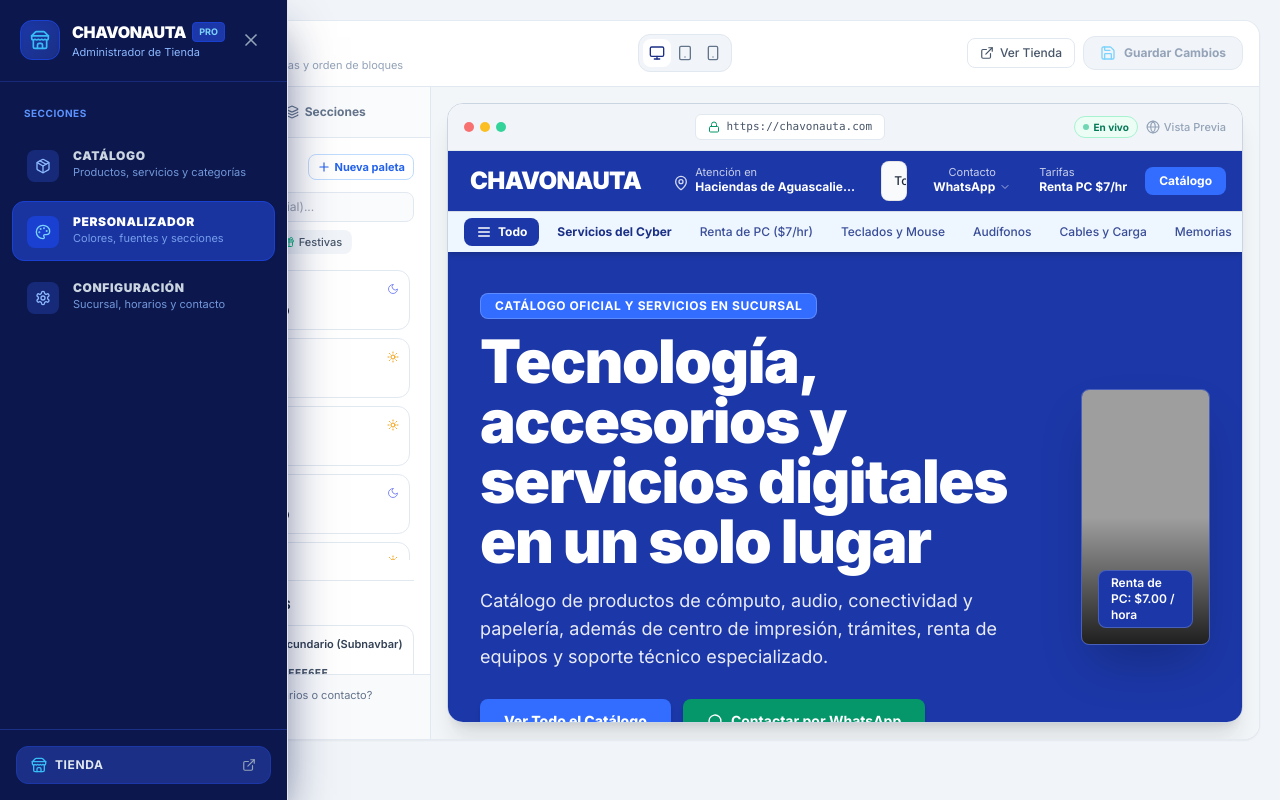
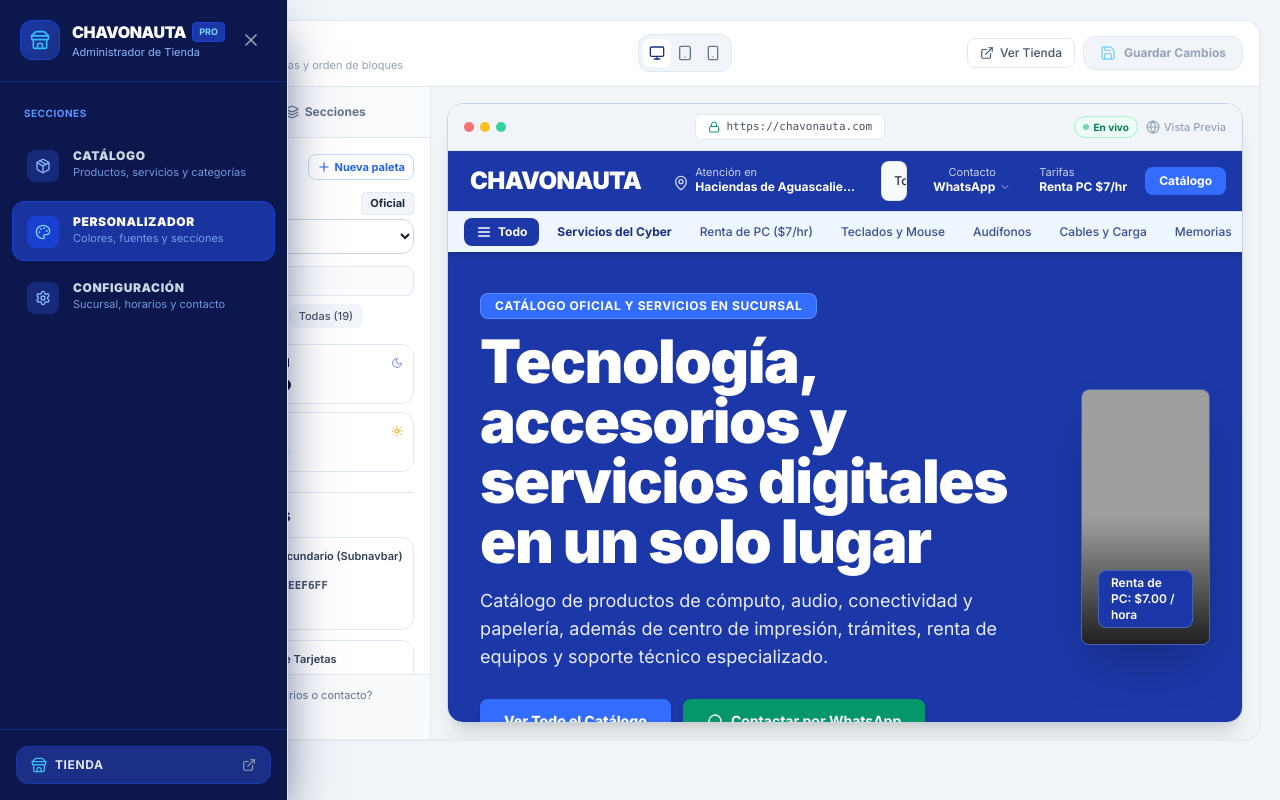
Before and after one commit to AzaelFajardo/Chavonauta-WebPage, a Next.js app: page /admin/personalizador in a window 1280 px wide. Built offline with nearby package versions, Linux system fonts and the light colour scheme; grey boxes are pictures that could not be loaded.

Commit message:
refactor: elimina scroll anidado en paletas y agrega selector rapido

```diff
--- a/src/components/customizer/ColorPaletteEditor.tsx
+++ b/src/components/customizer/ColorPaletteEditor.tsx
@@ -71,9 +71,34 @@ export function ColorPaletteEditor({
   const currentPalette = theme.palette;
   const customPresets = theme.customPresets || [];
 
-  // Filtros de categoría: todas, claras, oscuras, festivas, custom
-  const [filterMode, setFilterMode] = useState<"all" | "light" | "dark" | "temporada" | "custom">("all");
+  // Filtros de categoría: populares, estilos, temporada, custom, all
+  const [filterMode, setFilterMode] = useState<
+    "populares" | "estilos" | "temporada" | "custom" | "all"
+  >("populares");
   const [searchQuery, setSearchQuery] = useState("");
+
+  const POPULAR_KEYS = ["chavonauta_navy", "chavonauta_dark", "cyberpunk", "oceano"];
+
+  // Detección automática del preset activo para sincronizar el selector desplegable
+  const activePresetKey = useMemo(() => {
+    for (const [key, preset] of Object.entries(PRESET_PALETTES)) {
+      if (
+        preset.palette.primary === currentPalette.primary &&
+        preset.palette.background === currentPalette.background
+      ) {
+        return key;
+      }
+    }
+    for (const cp of customPresets) {
+      if (
+        cp.palette.primary === currentPalette.primary &&
+        cp.palette.background === currentPalette.background
+      ) {
+        return `custom:${cp.id}`;
+      }
+    }
+    return "";
+  }, [currentPalette, customPresets]);
 
   // Estado del creador de preset personalizado
   const [isCreatingPreset, setIsCreatingPreset] = useState(false);
@@ -157,26 +182,24 @@ export function ColorPaletteEditor({
   // Filtrado reactivo de presets oficiales
   const filteredOfficialEntries = useMemo(() => {
     return Object.entries(PRESET_PALETTES).filter(([key, p]) => {
-      // Filtro de búsqueda
+      // Si el usuario escribe una búsqueda, busca en todo el catálogo
       if (searchQuery.trim()) {
         const q = searchQuery.toLowerCase().trim();
-        const matchesName = p.label.toLowerCase().includes(q) || key.toLowerCase().includes(q);
-        if (!matchesName) return false;
+        return p.label.toLowerCase().includes(q) || key.toLowerCase().includes(q);
       }
 
-      // Filtro por categoría o modo
-      if (filterMode === "all") return true;
-      if (filterMode === "light") return p.mode === "light";
-      if (filterMode === "dark") return p.mode === "dark";
+      // Filtro por categoría seleccionada
+      if (filterMode === "populares") return POPULAR_KEYS.includes(key);
+      if (filterMode === "estilos") return p.category === "estilos" && !POPULAR_KEYS.includes(key);
       if (filterMode === "temporada") return p.category === "temporada";
       if (filterMode === "custom") return false;
-      return true;
+      return true; // "all"
     });
   }, [filterMode, searchQuery]);
 
   // Filtrado de presets personalizados
   const filteredCustomPresets = useMemo(() => {
-    if (filterMode !== "all" && filterMode !== "custom") return [];
+    if (filterMode !== "all" && filterMode !== "custom" && filterMode !== "populares") return [];
     if (!searchQuery.trim()) return customPresets;
     return customPresets.filter((p) =>
       p.label.toLowerCase().includes(searchQuery.toLowerCase().trim())
@@ -203,6 +226,76 @@ export function ColorPaletteEditor({
           </button>
         </div>
 
+        {/* Selector Desplegable Rápido (1 Clic, Sin Scroll) */}
+        <div className="space-y-1">
+          <div className="flex items-center justify-between text-[11px] font-medium text-slate-500">
+            <span>Tema activo:</span>
+            <span className="font-bold text-slate-800 bg-slate-100 px-2 py-0.5 rounded border border-slate-200">
+              {activePresetKey && !activePresetKey.startsWith("custom:")
+                ? PRESET_PALETTES[activePresetKey]?.label || "Personalizado"
+                : activePresetKey
+                ? customPresets.find((c) => `custom:${c.id}` === activePresetKey)?.label || "Personalizado"
+                : "Personalizado (manual)"}
+            </span>
+          </div>
+
+          <div className="relative">
+            <select
+              value={activePresetKey}
+              onChange={(e) => {
+                const val = e.target.value;
+                if (!val) return;
+                if (val.startsWith("custom:")) {
+                  const id = val.replace("custom:", "");
+                  const p = customPresets.find((cp) => cp.id === id);
+                  if (p) applyCustomPreset(p);
+                } else {
+                  applyOfficialPreset(val);
+                }
+              }}
+              className="w-full px-3 py-2 text-xs font-semibold rounded-xl border border-slate-300 bg-white text-slate-900 shadow-2xs hover:border-slate-400 focus:outline-none focus:ring-2 focus:ring-blue-600 cursor-pointer transition-colors"
+            >
+              <option value="" disabled>
+                {activePresetKey ? "Cambiar de tema..." : "🎨 Personalizado (ajuste manual)"}
+              </option>
+              <optgroup label="⭐ Populares & Oficiales">
+                <option value="chavonauta_navy">Oficial — Azul Marino</option>
+                <option value="chavonauta_dark">Espacial — Modo Oscuro</option>
+                <option value="cyberpunk">Cyber — Neón Gamer</option>
+                <option value="oceano">Océano — Azul Celeste</option>
+              </optgroup>
+              <optgroup label="🎨 Estilos & Tendencias">
+                <option value="esmeralda">Esmeralda — Verde Fresco</option>
+                <option value="lavanda">Lavanda — Violeta Suave</option>
+                <option value="atardecer">Atardecer — Naranja Cálido</option>
+                <option value="titanio">Titanio — Gris Oscuro Pro</option>
+                <option value="minimalista">Minimal — Monocromático</option>
+                <option value="cafe">Moca — Café y Ámbar</option>
+                <option value="neon">Neón — Negro y Verde Esmeralda</option>
+                <option value="dorado">Dorado — Negro y Oro</option>
+                <option value="glaciar">Glaciar — Azul Hielo</option>
+              </optgroup>
+              <optgroup label="🎉 Temporadas & Festivos">
+                <option value="navidad">Navidad — Rojo y Verde Pino</option>
+                <option value="halloween">Halloween — Negro y Naranja</option>
+                <option value="patrio">Patrio — Verde y Rojo</option>
+                <option value="otono">Otoño — Ámbar y Canela</option>
+                <option value="febrero">Romance — Rosa y Carmesí</option>
+                <option value="primavera">Primavera — Verde Menta</option>
+              </optgroup>
+              {customPresets.length > 0 && (
+                <optgroup label="✨ Mis Paletas Guardadas">
+                  {customPresets.map((cp) => (
+                    <option key={cp.id} value={`custom:${cp.id}`}>
+                      {cp.label}
+                    </option>
+                  ))}
+                </optgroup>
+              )}
+            </select>
+          </div>
+        </div>
+
         {/* Buscador + Píldoras compactas de categoría */}
         <div className="space-y-2">
           {/* Buscador rápido */}
@@ -212,7 +305,7 @@ export function ColorPaletteEditor({
               type="text"
               value={searchQuery}
               onChange={(e) => setSearchQuery(e.target.value)}
-              placeholder="Buscar paleta (ej. Océano, Cyber, Oficial)..."
+              placeholder="Buscar paleta por nombre..."
               className="w-full pl-8 pr-3 py-1.5 text-xs rounded-lg border border-slate-200 bg-slate-50/70 focus:bg-white focus:outline-none focus:ring-1 focus:ring-blue-600 text-slate-800"
             />
             {searchQuery && (
@@ -230,47 +323,33 @@ export function ColorPaletteEditor({
           <div className="flex items-center gap-1 overflow-x-auto pb-1 text-xs scrollbar-none">
             <button
               type="button"
-              onClick={() => setFilterMode("all")}
+              onClick={() => setFilterMode("populares")}
               className={`px-2.5 py-1 rounded-lg font-medium transition-colors whitespace-nowrap text-[11px] ${
-                filterMode === "all"
+                filterMode === "populares" && !searchQuery
                   ? "bg-slate-900 text-white font-bold"
                   : "bg-slate-100 text-slate-600 hover:bg-slate-200"
               }`}
             >
-              Todas ({Object.keys(PRESET_PALETTES).length + customPresets.length})
+              ⭐ Populares
             </button>
 
             <button
               type="button"
-              onClick={() => setFilterMode("light")}
-              className={`inline-flex items-center gap-1 px-2.5 py-1 rounded-lg font-medium transition-colors whitespace-nowrap text-[11px] ${
-                filterMode === "light"
+              onClick={() => setFilterMode("estilos")}
+              className={`px-2.5 py-1 rounded-lg font-medium transition-colors whitespace-nowrap text-[11px] ${
+                filterMode === "estilos" && !searchQuery
                   ? "bg-slate-900 text-white font-bold"
                   : "bg-slate-100 text-slate-600 hover:bg-slate-200"
               }`}
             >
-              <Sun className="w-3 h-3 text-amber-500" />
-              <span>Claras</span>
-            </button>
-
-            <button
-              type="button"
-              onClick={() => setFilterMode("dark")}
-              className={`inline-flex items-center gap-1 px-2.5 py-1 rounded-lg font-medium transition-colors whitespace-nowrap text-[11px] ${
-                filterMode === "dark"
-                  ? "bg-slate-900 text-white font-bold"
-                  : "bg-slate-100 text-slate-600 hover:bg-slate-200"
-              }`}
-            >
-              <Moon className="w-3 h-3 text-indigo-400" />
-              <span>Oscuras</span>
+              🎨 Estilos
             </button>
 
             <button
               type="button"
               onClick={() => setFilterMode("temporada")}
               className={`inline-flex items-center gap-1 px-2.5 py-1 rounded-lg font-medium transition-colors whitespace-nowrap text-[11px] ${
-                filterMode === "temporada"
+                filterMode === "temporada" && !searchQuery
                   ? "bg-slate-900 text-white font-bold"
                   : "bg-slate-100 text-slate-600 hover:bg-slate-200"
               }`}
@@ -284,7 +363,7 @@ export function ColorPaletteEditor({
                 type="button"
                 onClick={() => setFilterMode("custom")}
                 className={`inline-flex items-center gap-1 px-2.5 py-1 rounded-lg font-medium transition-colors whitespace-nowrap text-[11px] ${
-                  filterMode === "custom"
+                  filterMode === "custom" && !searchQuery
                     ? "bg-blue-600 text-white font-bold"
                     : "bg-blue-50 text-blue-700 hover:bg-blue-100"
                 }`}
@@ -293,6 +372,18 @@ export function ColorPaletteEditor({
                 <span>Mis Paletas ({customPresets.length})</span>
               </button>
             )}
+
+            <button
+              type="button"
+              onClick={() => setFilterMode("all")}
+              className={`px-2.5 py-1 rounded-lg font-medium transition-colors whitespace-nowrap text-[11px] ${
+                filterMode === "all" && !searchQuery
+                  ? "bg-slate-900 text-white font-bold"
+                  : "bg-slate-100 text-slate-600 hover:bg-slate-200"
+              }`}
+            >
+              Todas (19)
+            </button>
           </div>
         </div>
 
@@ -374,8 +465,8 @@ export function ColorPaletteEditor({
           </form>
         )}
 
-        {/* Cuadrícula Compacta y Ergonómica de Presets (Diseño Swatch-Chip) */}
-        <div className="grid grid-cols-2 gap-2 max-h-[290px] overflow-y-auto pr-1">
+        {/* Cuadrícula Ergonómica de Presets en Flujo Natural (Sin scroll anidado) */}
+        <div className="grid grid-cols-2 gap-2">
           {/* Presets Personalizados */}
           {filteredCustomPresets.map((preset) => {
             const isSelected =
```
